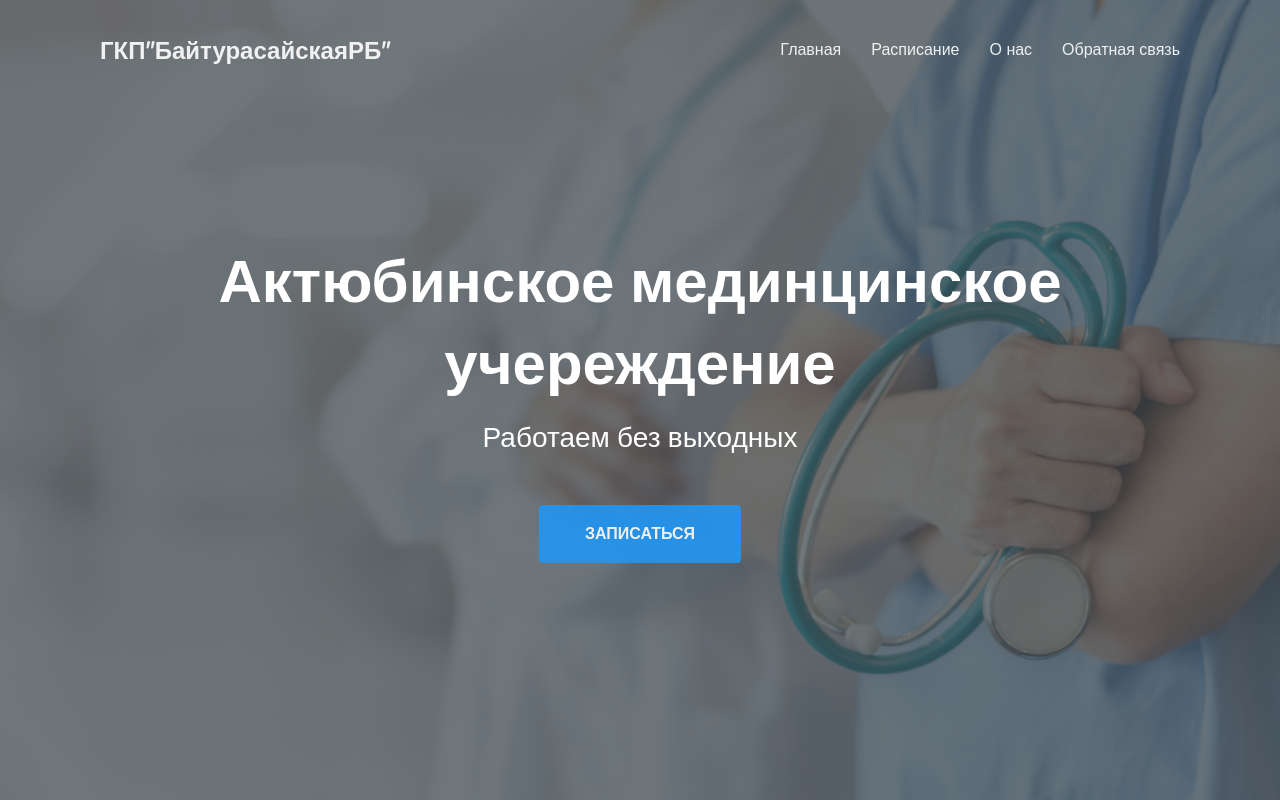
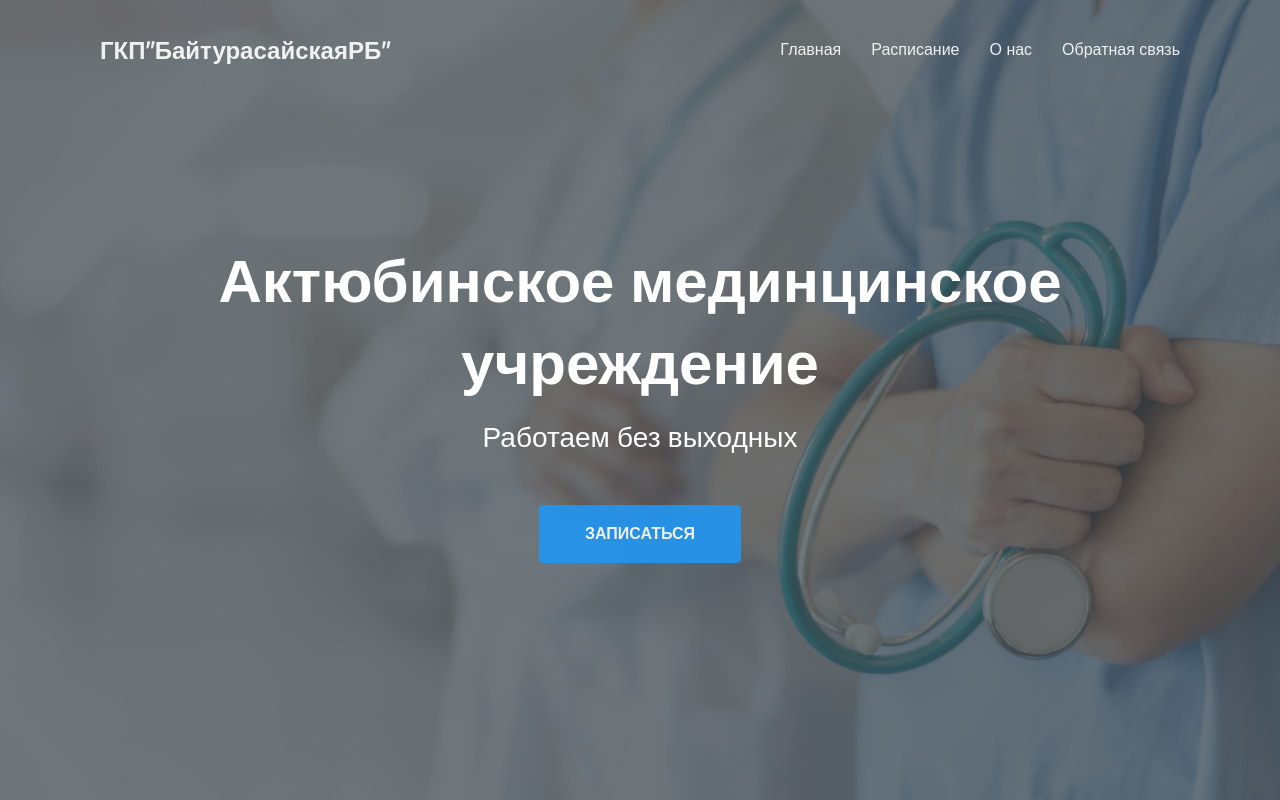
Before and after one commit to Kesio-dev/med, a plain HTML site: page index.html in a window 1280 px wide. Shown: the top 800 px of the page. Drawn offline with nearby package versions, Linux system fonts and the light colour scheme.

Commit message:
решение багов

```diff
--- a/index.html
+++ b/index.html
@@ -28,7 +28,7 @@
 
 	<section class="hero">
 		<div class="background-image" style="background-image: url(assets/img/doctor.jpg);"></div>
-		<h1>Актюбинское мединцинское учереждение</h1>
+		<h1>Актюбинское мединцинское учреждение</h1>
 		<h3>Работаем без выходных</h3>
 		<a href="http://tutorialzine.com/2016/06/freebie-landing-page-template-with-flexbox/" class="btn">Записаться</a>
 	</section>
```
